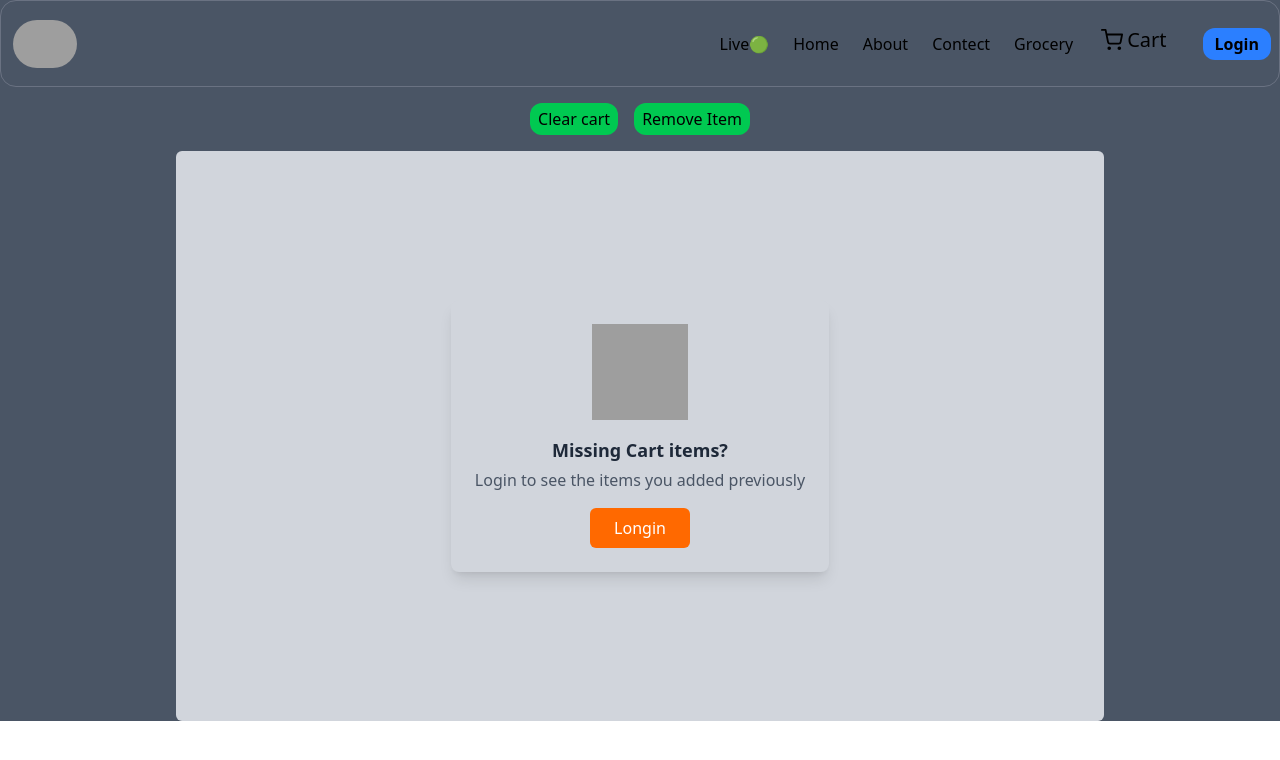
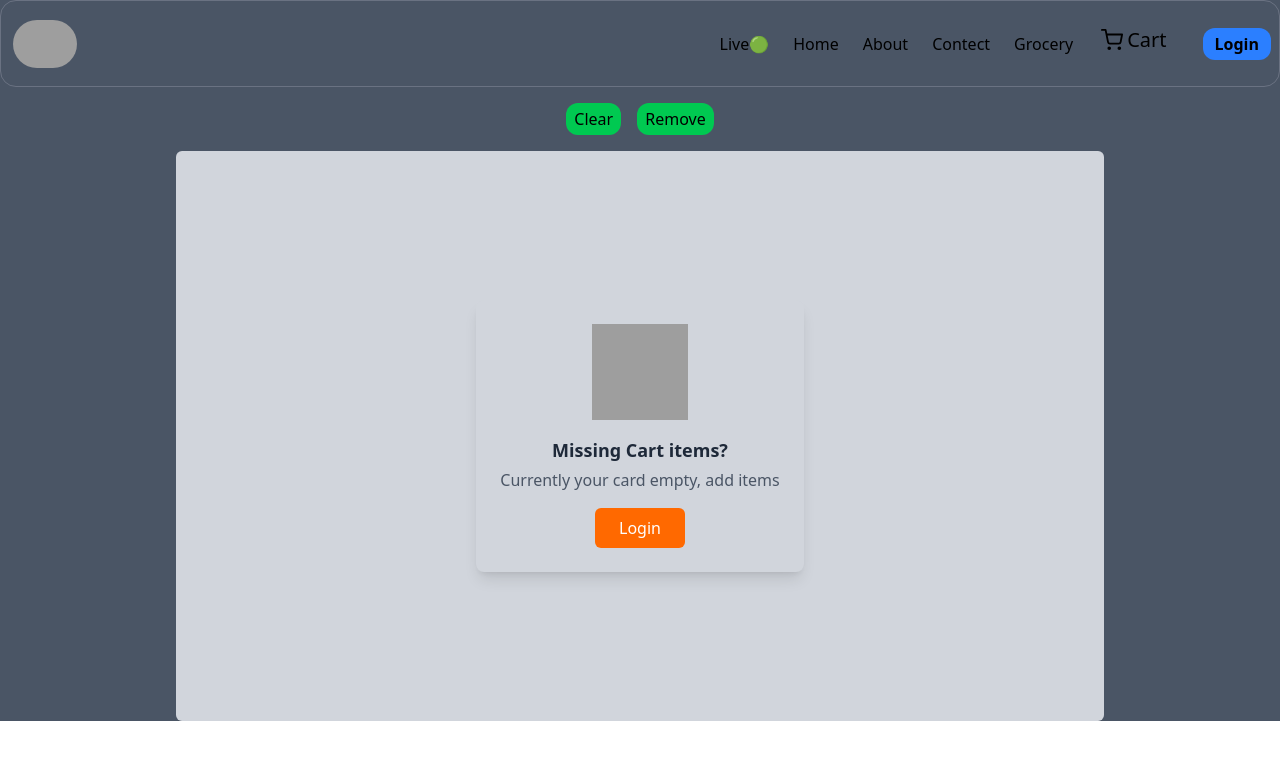
Before and after one commit to Deepgautam76/React_course, a React (Vite) app in the folder SwiggyClone/: page /cart in a window 1280 px wide. Shown: the top 760 px of the page. Built offline with nearby package versions, Linux system fonts and the light colour scheme; grey boxes are pictures that could not be loaded.

Commit message:
update the value

```diff
--- a/SwiggyClone/src/components/header/Cart.js
+++ b/SwiggyClone/src/components/header/Cart.js
@@ -15,13 +15,13 @@ const Cart = () => {
           className="bg-green-500 m-2 px-2 py-1 rounded-xl hover:bg-green-600"
           onClick={() => dipacher(clearCart())}
         >
-          Clear cart
+          Clear
         </button>
         <button
           className="bg-green-500 m-2 px-2 py-1 rounded-xl hover:bg-green-600"
           onClick={() => dipacher(removeItem())}
         >
-          Remove Item
+          Remove
         </button>
       </div>
       <div>
--- a/SwiggyClone/src/components/header/DummyCart.js
+++ b/SwiggyClone/src/components/header/DummyCart.js
@@ -14,10 +14,10 @@ const DummyCart = () => {
           Missing Cart items?
         </h2>
         <p className="text-gray-600 text-center mt-1 mb-4">
-          Login to see the items you added previously
+         Currently your card empty, add items
         </p>
         <button className="px-6 py-2 bg-orange-500 text-white rounded-md hover:bg-orange-600">
-          <NavLink to="/"> Longin</NavLink>
+          <NavLink to="/">Login</NavLink>
         </button>
       </div>
     </div>
```
